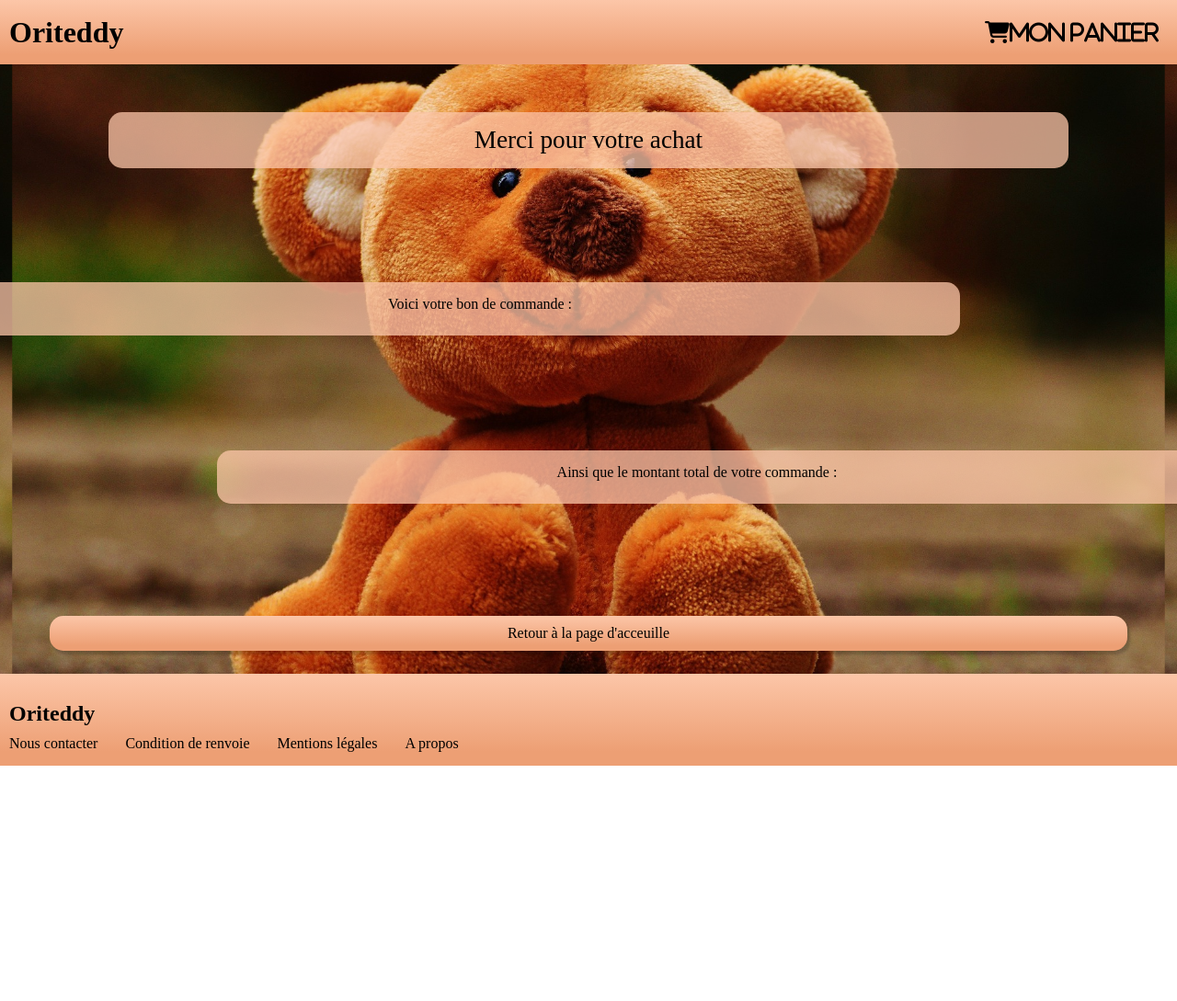
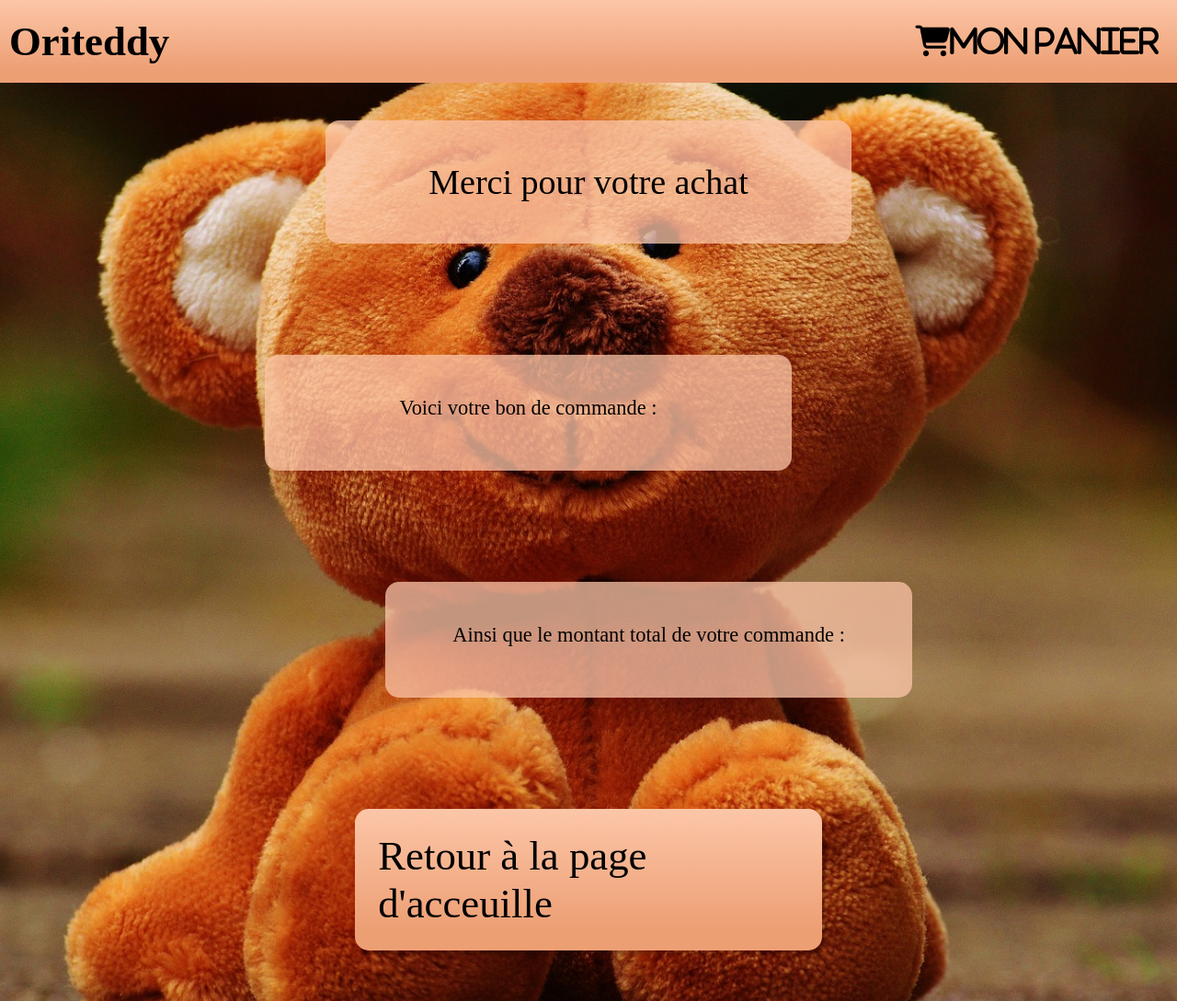
Before and after one commit to Noxatris/VincentBourjat_P5_100721, a website: page frontend/html/confirmation.html in a window 1280 px wide. Shown: the top 1089 px of the page at 92% size. Before the commit the page ends 833 px from the top, so only its background shows below. Drawn offline with Linux system fonts and the light colour scheme.

Commit message:
Responsive CSS Tablette & PC | Correction redirection html

```diff
--- a/frontend/css/confirmation.css
+++ b/frontend/css/confirmation.css
@@ -3,6 +3,7 @@ body{
     background-image: url(../img/bg_3.jpg);
     background-position: center;
     background-size: auto 100%;
+
 }
 
 a{
@@ -100,7 +101,7 @@ header a p{
     padding: 10px;
     width: 90%;
     border-radius: 15px;
-    margin: 0 auto 25px auto;
+    margin: 0 auto 55px auto;
     box-shadow: 3px 4px 3px rgba(0, 0, 0, 0.2);
 }
 
@@ -150,17 +151,24 @@ footer a {
             INFO
     -----------------------------------*/
     #information{
-        height: 550px;
+        height: 750px;
+    }
+
+    .conteneur_information div{
+        margin-bottom: 40px;
+        padding: 40px;
+        width: 70%;
+    }
+
+    .btn_acceuille{
+        padding: 25px;
+        width: 55%;
+        font-size: 2em;
     }
 
     /*-----------------------------------
             FOOTER
     -----------------------------------*/
-
-    footer{
-        height: 100%;
-    }
-
     .lien_footer{
         flex-direction: row;
     }
@@ -169,3 +177,63 @@ footer a {
         margin-right: 30px;
     }
 }
+
+/*====================================================================================================================================
+                                                    TABLETTE PAYSAGE
+====================================================================================================================================*/
+@media only screen and (min-width: 800px) {
+    body{
+        font-size: 1.4em;
+    }
+
+    .btn_acceuille{
+        width: 65%;
+    }
+
+}
+
+
+
+
+/*====================================================================================================================================
+                                                    PC
+====================================================================================================================================*/
+@media only screen and (min-width: 1024px) {
+
+    /*-----------------------------------
+            HEADER
+    -----------------------------------*/
+    header{
+        height: 90px;
+    }
+
+
+    /*-----------------------------------
+            INFO
+    -----------------------------------*/
+    .conteneur_information{
+        width: 55%;
+        margin: 0 auto;
+    }
+
+    .conteneur_information div{
+        border-radius: 15px;
+    }
+
+    #id_commande{
+        border-radius: 15px;
+    }
+
+    #prix_total{
+        border-radius: 15px;
+    }
+}
+
+/*====================================================================================================================================
+                                                    PC HD
+====================================================================================================================================*/
+@media only screen and (min-width: 1600px) {
+    body{
+        background-size: 100% auto;
+    }
+}
--- a/frontend/css/produit.css
+++ b/frontend/css/produit.css
@@ -151,6 +151,23 @@ footer a {
     color: black;
 }
 
+/*====================================================================================================================================
+                                                    TABLETTE PORTRAIT
+====================================================================================================================================*/
+@media only screen and (min-width: 600px) {
+
+    /*-----------------------------------
+                PRODUIT
+    -----------------------------------*/
+    section{
+        padding-bottom: 60px;
+    }
+
+    .conteneur_img{
+        height: 400px;
+    }
+}
+
 
 /*====================================================================================================================================
                                                     TABLETTE PAYSAGE
@@ -158,114 +175,59 @@ footer a {
 @media only screen and (min-width: 801px) {
 
     /*-----------------------------------
-            PRODUIT
+                HEADER
     -----------------------------------*/
-
-section{
-    display: flex;
-    flex-direction: row;
-    margin: 150px auto;
-    width: 75%;
-}
-
-.conteneur_img{
-    display: flex;
-    justify-content: center;
-    align-items: center;
-    width: 50%;
-    height: 100%;
-    overflow: hidden;
-    margin-bottom: 10px;
-}
-
-.conteneur_img img{
-    width: 100%;
-    height: auto;
-}
-
-.conteneur_info{
-    margin : 0 auto;
-    width: 45%;
-}
-
-.btn_acceuille{
-    display: flex;
-    justify-content: center;
-    align-items: center;
-    background-image: Linear-gradient(#FCC6A8 0%,#ED9F74 85%);
-    color: black;
-    padding: 10px;
-    width: 90%;
-    border-radius: 15px;
-    margin: 0 auto 25px auto;
-    box-shadow: 3px 4px 3px rgba(0, 0, 0, 0.2);
-}
-
-.conteneur_prix{
-    display: flex;
-    margin-bottom: 30px;
-    justify-content: space-between;
-    align-items: center;
-}
-
-#btn_panier{
-    background-image: Linear-gradient(#FCC6A8 0%,#ED9F74 85%);
-    color: black;
-    padding: 10px;
-    width: 50%;
-    height: 25px;
-    border-radius: 15px;
-    box-shadow: 3px 4px 3px rgba(0, 0, 0, 0.2);
-    display: flex;
-    align-items: center;
-    justify-content: center;
-}
-
-#btn_panier:disabled{
-    background-image: Linear-gradient(#221a16 0%,#20150f 85%);
-    color: white;
-}
-
-.conteneur_info h1{
-    font-weight: normal;
-    font-size: 2em;
-    margin-top: 0;
-    margin-left: 0;
-}
-
-select{
-    width: 100%;
-    height: 25px;
-    margin-bottom: 25px;
-}
-
-#prix_produit{
-    font-size: 2em;
-    margin: 0 25px;
-    display: flex;
+    header a p{
+        display: initial;
     }
 
 
     /*-----------------------------------
+                PRODUIT
+    -----------------------------------*/
+    section{
+        font-size: 1.3em;
+        width: 75%;
+        margin: 80px auto;
+        box-shadow: rgba(0, 0, 0, 0.35) 0px 5px 15px;
+        border-radius: 15px;
+        padding: 0 0 20px 0;
+    }
+
+    .conteneur_img{
+        border-top-right-radius: 15px;
+        border-top-left-radius: 15px;
+    }
+
+    .btn_acceuille{
+        width: 50%;
+    }
+
+    /*-----------------------------------
                 FOOTER
     -----------------------------------*/
-
     footer{
-    background-image: Linear-gradient(#FCC6A8 0%,#ED9F74 85%);
-    display: flex;
-    flex-direction: column;
-    padding: 10px;
-    color: black;
+        height: 100px;
     }
 
-footer h2{
-    margin-top: 5px;
-    margin-bottom: 10px;
+    .lien_footer{
+        flex-direction: row;
     }
 
-footer a {
-    margin-bottom: 5px;
-    color: black;
+    .lien_footer a{
+        margin-right: 30px;
     }
+}
+/*====================================================================================================================================
+                                                    PC
+====================================================================================================================================*/
+@media only screen and (min-width: 1025px) {
 
+    /*-----------------------------------
+            PRODUIT
+    -----------------------------------*/
+    #color_produit{
+        height: 50px;
+        font-size: 0.8em;
     }
+}
--- a/frontend/html/confirmation.html
+++ b/frontend/html/confirmation.html
@@ -30,7 +30,7 @@
                 <p id="montantTotal"> </p>
             </div>
         </div>
-        <a class="btn_acceuille" href="../index.html">Retour à la page d'acceuille</a>
+        <a class="btn_acceuille" href="../../index.html">Retour à la page d'acceuille</a>
     </section>
 
     <footer>
--- a/frontend/js/index.js
+++ b/frontend/js/index.js
@@ -68,7 +68,7 @@ function creationProduit(value){
         localStorage.setItem("idProduit", this.id); // Sauvegarde de l'Id du produit
     }
     );
-    tabProduit[0].setAttribute("href", "html/pageProduit.html")
+    tabProduit[0].setAttribute("href", "frontend/html/pageProduit.html")
     tabProduit[0].id = value["_id"];
 
     let conteneurProduit = document.getElementsByClassName("listeProduit");
```
Also changed, not shown: frontend/html/pageProduit.html (+1 -1 lines), frontend/html/panier.html (+1 -1 lines), frontend/index.html (deleted, +0 -68 lines). Lines whose indentation alone changed are shown as unchanged.
